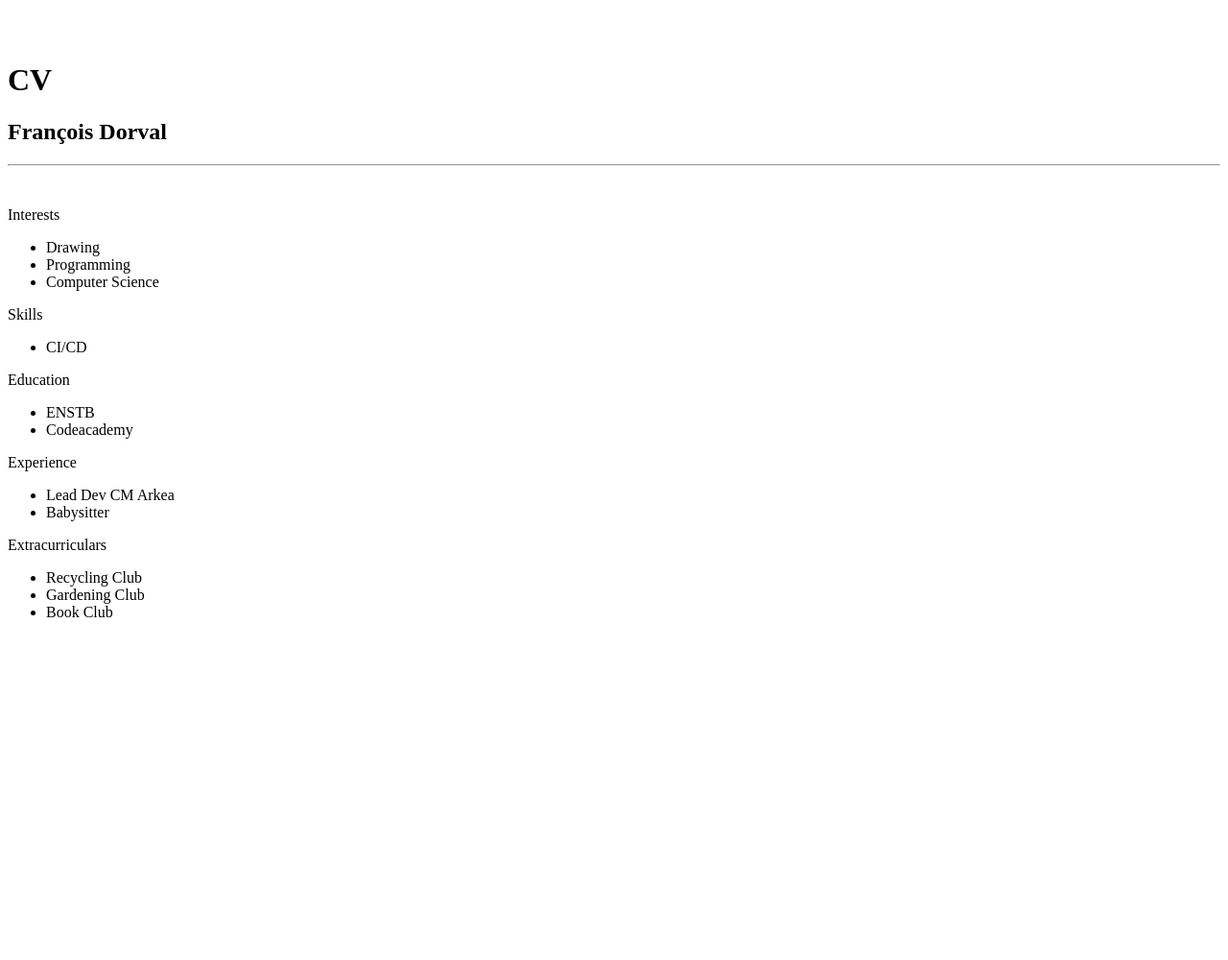
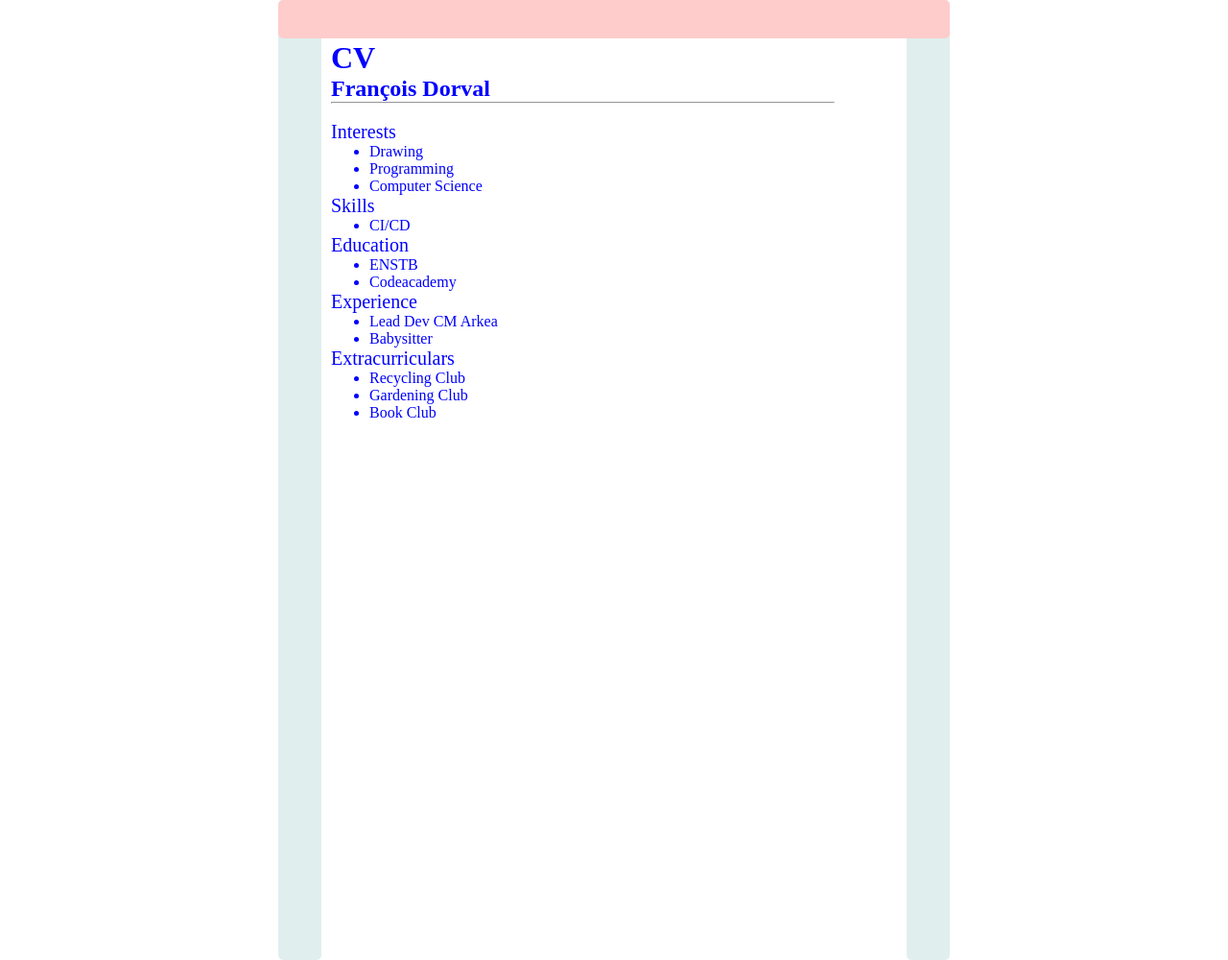
Before and after one commit to francois-dorval/francois-dorval.github.io, a plain HTML site: page index.html in a window 1280 px wide. Shown: the top 1000 px of the page at 96% size. Before the commit the page ends 800 px from the top, so only its background shows below. Drawn offline with Linux system fonts and the light colour scheme.

Commit message:
Update index.html

```diff
--- a/index.html
+++ b/index.html
@@ -1,5 +1,5 @@
 <head>
-   <link rel="stylesheet" src="./default.css"/>
+   <link rel="stylesheet" href="./default.css"/>
   </head>
 
 
```
